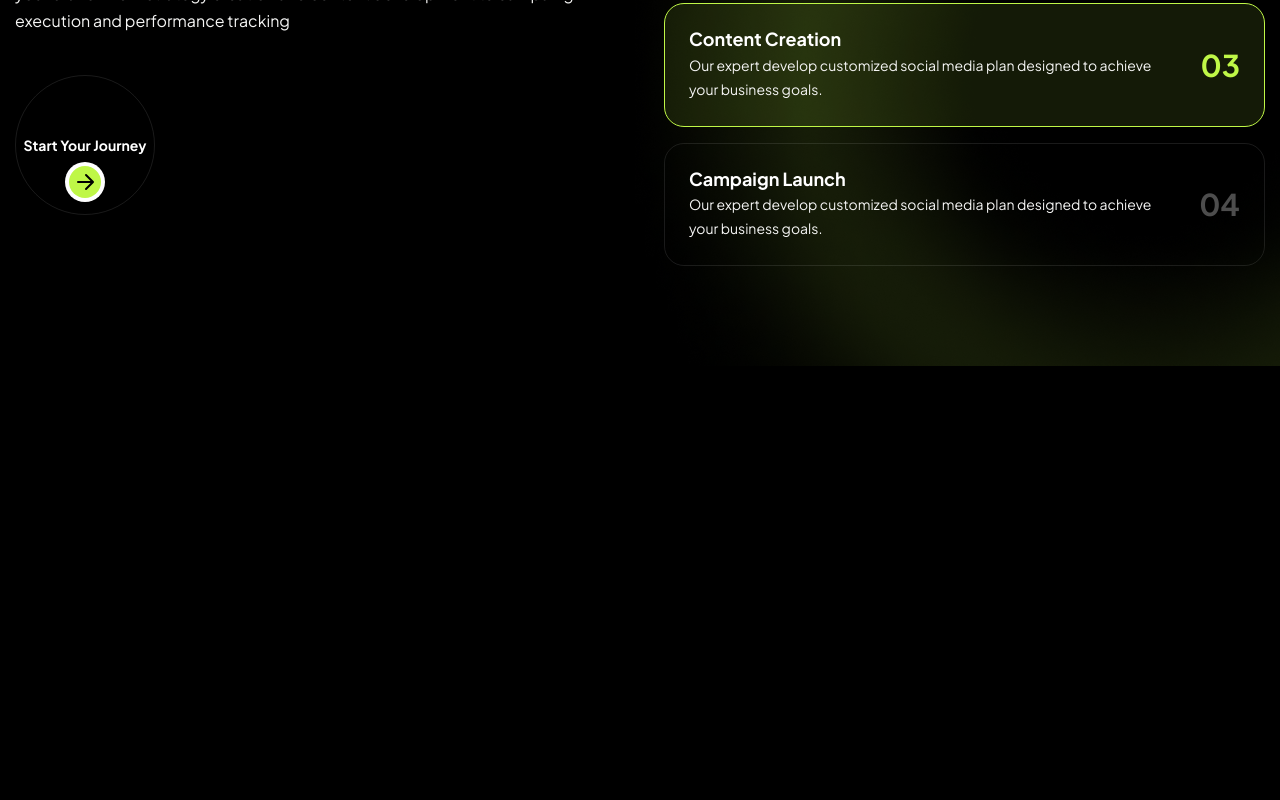
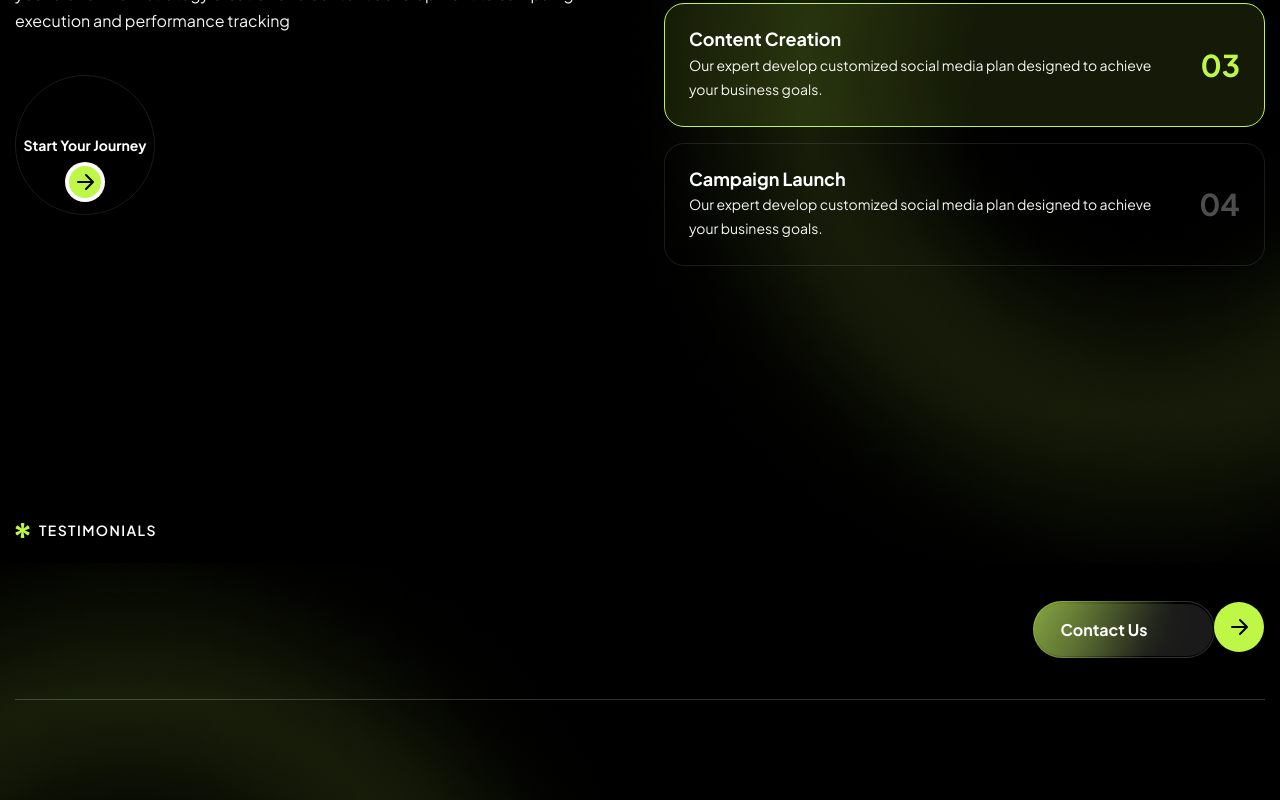
Before and after one commit to Jisap/vite-truesocial2, a React (Vite) app: page / in a window 1280 px wide. Shown: the part 7598-8398 px from the top of the page. Before the commit the page ends 7964 px from the top, so only its background shows below. Built offline with nearby package versions, Linux system fonts and the light colour scheme.

Commit message:
feat: add OurTestimonial section to homepage and update swiper dependency

```diff
--- a/package.json
+++ b/package.json
@@ -19,7 +19,7 @@
     "react": "^19.2.7",
     "react-dom": "^19.2.7",
     "react-router-dom": "^7.18.2",
-    "swiper": "^14.1.0",
+    "swiper": "^14.2.0",
     "yet-another-react-lightbox": "^3.32.2"
   },
   "devDependencies": {
--- a/src/components/sections/shared/OurTestimonial.jsx
+++ b/src/components/sections/shared/OurTestimonial.jsx
@@ -0,0 +1,37 @@
+import { Swiper, SwiperSlide } from "swiper/react"
+import { Autoplay, Pagination } from "swiper/modules"
+import "swiper/css"
+import "swiper/css/pagination"
+import Button from "../../ui/Button"
+import SectionTitle from "../../ui/SectionTitle"
+import Reveal from "../../ui/Reveal"
+import Counter from "../../ui/Counter"
+
+
+
+const OurTestimonial = () => {
+  return (
+    <>
+      <section className="py-20 lg:py-[100px]">
+        <div className="container-custom">
+          <div className="mt-14 flex flex-wrap items-end justify-between gap-6 border-b border-primary/20 pb-10">
+            <SectionTitle
+              eyebrown="testimonials"
+              title="What"
+              accent="clients are saying"
+              className="mb-0 max-w-[605px]"
+            />
+
+            <Reveal delay={0.2}>
+              <Button href="/team">
+                contact us
+              </Button>
+            </Reveal>
+          </div>
+        </div>
+      </section>
+    </>
+  )
+}
+
+export default OurTestimonial
--- a/src/pages/Home.jsx
+++ b/src/pages/Home.jsx
@@ -6,6 +6,7 @@ import OurPricing from '../components/sections/home/OurPricing'
 import OurServices from '../components/sections/home/OurServices'
 import AboutUs from '../components/sections/shared/AboutUs'
 import KeyFacts from '../components/sections/shared/KeyFacts'
+import OurTestimonial from '../components/sections/shared/OurTestimonial'
 import ScrollingTicker from '../components/sections/shared/ScrollingTicker'
 import WhyChooseUs from '../components/sections/shared/WhyChooseUs'
 
@@ -22,6 +23,7 @@ const Home = () => {
       <KeyFacts />
       <OurPricing />
       <HowItWorks />
+      <OurTestimonial />
     </>
   )
 }
```
Also changed, not shown: 1 other file (tests, documents, lock files or other folders).
